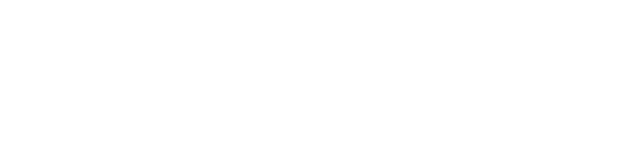
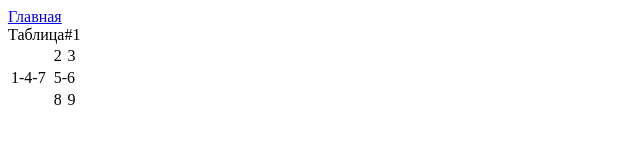
Before and after one commit to nasteatatarli/lesson_7, a plain HTML site: page table1.html in a window 1280 px wide. Shown: the whole page, without its empty margins (0-640 px from the left). Drawn offline with Linux system fonts and the light colour scheme.

Commit message:
added table1

```diff
--- a/table1.html
+++ b/table1.html
@@ -9,7 +9,28 @@
 </head>
 
 <body>
-
+  <div class="container">
+    <div class="content">
+      <div class="menu">
+        <a href="index.html">Главная</a>
+      </div>
+      <table class="w-75">
+        <caption>Таблица#1</caption>
+        <tr>
+          <td rowspan="3">1-4-7</td>
+          <td>2</td>
+          <td>3</td>
+        </tr>
+        <tr>
+          <td class="h-200" colspan="2">5-6</td>
+        </tr>
+        <tr>
+          <td>8</td>
+          <td>9</td>
+        </tr>
+      </table>
+    </div>
+  </div>
 </body>
 
 </html>
```
